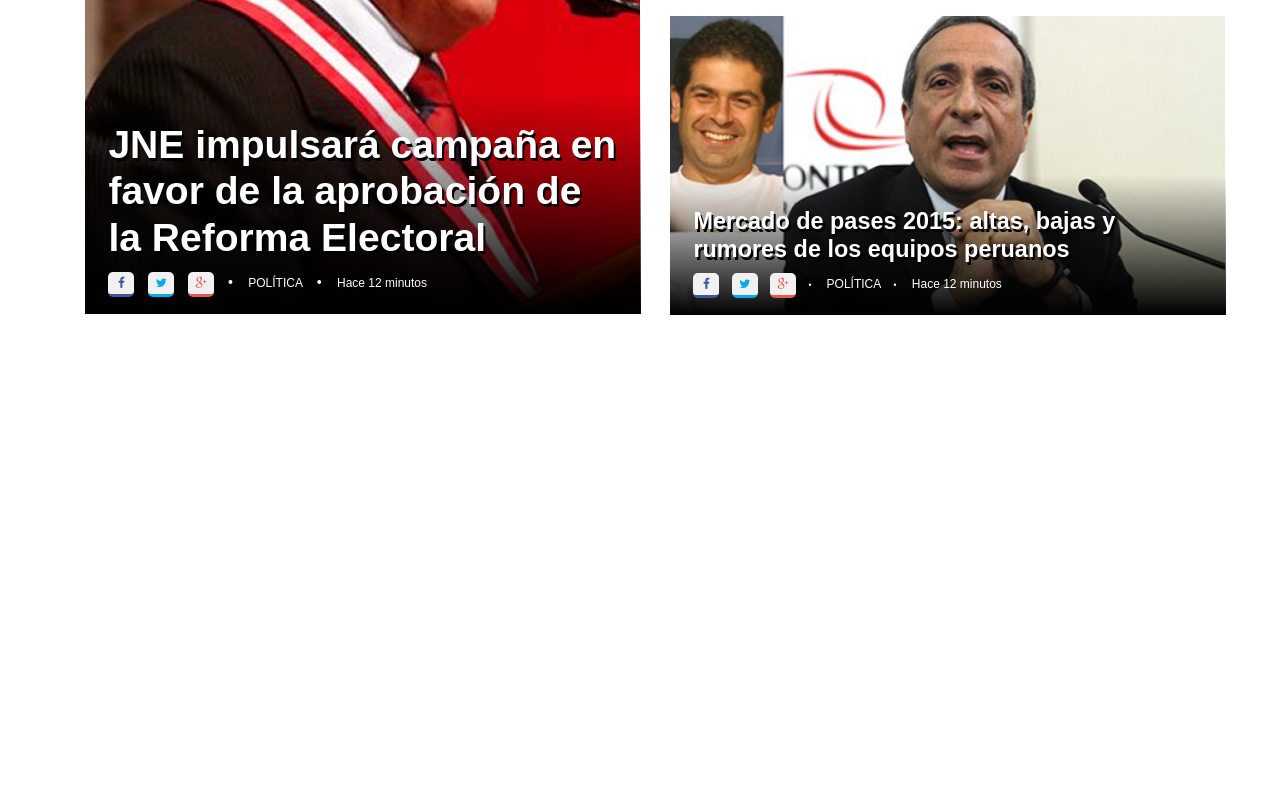
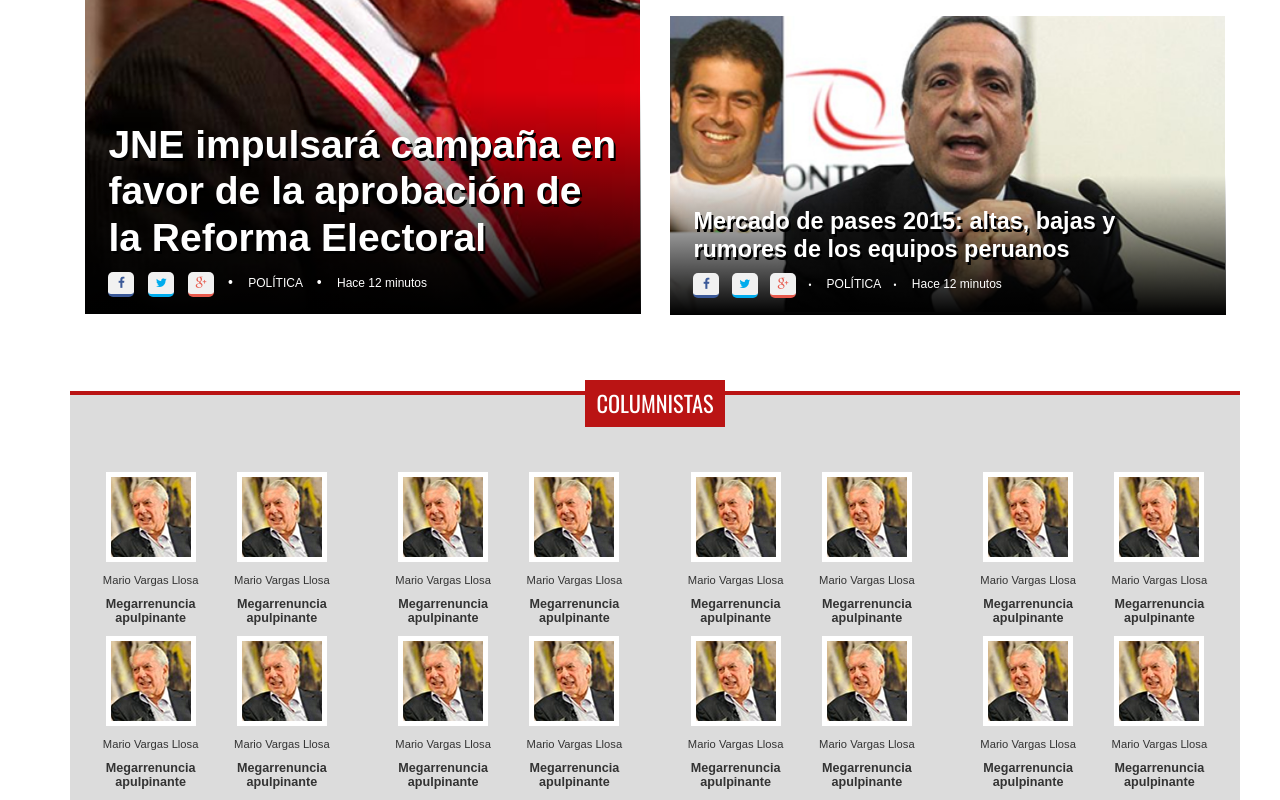
Before and after one commit to bluedem0n/republica, a plain HTML site: page index.html in a window 1280 px wide. Shown: the part 875-1675 px from the top of the page. Before the commit the page ends 1236 px from the top, so only its background shows below. Drawn offline with nearby package versions, Linux system fonts and the light colour scheme.

Commit message:
Integrando columnistas

```diff
--- a/css/main.css
+++ b/css/main.css
@@ -104,3 +104,34 @@
 	color: #4078C0;
 	text-decoration: underline;
 }
+/*Columnistas*/
+.columnistas{
+    border-top: 4px solid #ba1414;
+    margin-top: 30px;
+    text-align: center;
+    position: relative;
+    background-color: gainsboro;
+}
+.columnistas div div h3{
+    background-color: #ba1414;
+    display: inline-block;
+    color: white;
+    padding:1%;
+    font-family: "Oswald";
+    font-size: 1.6em;
+    position: relative;
+    top: -35px;
+}
+.columnistas-principal img{
+    border: 5px solid white;
+}
+.columnistas-principal p{
+    font-size: 0.8em;
+    margin: 10% 0;
+}
+.columnistas-principal h6{
+    font-size: 0.9em;
+}
+.columnistas .row .col-md-3{
+    padding: 0 !important;
+}
--- a/index.html
+++ b/index.html
@@ -165,6 +165,112 @@
 			</div>
 		</div>
 	</section>
+    <!--Columnistas-->
+	<div class="container columnistas">
+		<div class="row">
+			<div class="col-md-12">
+				<h3>COLUMNISTAS</h3>
+			</div>
+			<div class="col-xs-6 col-sm-6 col-md-6 col-lg-3">
+				<div class="col-md-6 columnistas-principal">
+					<img src="image/img-columnistas.jpg">
+					<p>Mario Vargas Llosa</p>
+					<h6><b>Megarrenuncia apulpinante</b></h6>
+				</div>
+				<div class="col-md-6 columnistas-principal">
+					<img src="image/img-columnistas.jpg">
+					<p>Mario Vargas Llosa</p>
+					<h6><b>Megarrenuncia apulpinante</b></h6>
+				</div>
+			</div>
+			<div class="col-xs-6 col-sm-6 col-md-6 col-lg-3">
+				<div class="col-md-6 columnistas-principal">
+					<img src="image/img-columnistas.jpg">
+					<p>Mario Vargas Llosa</p>
+					<h6><b>Megarrenuncia apulpinante</b></h6>
+				</div>
+				<div class="col-md-6 columnistas-principal">
+					<img src="image/img-columnistas.jpg">
+					<p>Mario Vargas Llosa</p>
+					<h6><b>Megarrenuncia apulpinante</b></h6>
+				</div>
+			</div>
+			<div class="col-xs-6 col-sm-6 col-md-6 col-lg-3">
+				<div class="col-md-6 columnistas-principal">
+					<img src="image/img-columnistas.jpg">
+					<p>Mario Vargas Llosa</p>
+					<h6><b>Megarrenuncia apulpinante</b></h6>
+				</div>
+				<div class="col-md-6 columnistas-principal">
+					<img src="image/img-columnistas.jpg">
+					<p>Mario Vargas Llosa</p>
+					<h6><b>Megarrenuncia apulpinante</b></h6>
+				</div>
+			</div>
+			<div class="col-xs-6 col-sm-6 col-md-6 col-lg-3">
+				<div class="col-md-6 columnistas-principal">
+					<img src="image/img-columnistas.jpg">
+					<p>Mario Vargas Llosa</p>
+					<h6><b>Megarrenuncia apulpinante</b></h6>
+				</div>
+				<div class="col-md-6 columnistas-principal">
+					<img src="image/img-columnistas.jpg">
+					<p>Mario Vargas Llosa</p>
+					<h6><b>Megarrenuncia apulpinante</b></h6>
+				</div>
+			</div>
+		</div>
+		<div class="row">
+			<div class="col-xs-6 col-sm-6 col-md-6 col-lg-3">
+				<div class="col-md-6 columnistas-principal">
+					<img src="image/img-columnistas.jpg">
+					<p>Mario Vargas Llosa</p>
+					<h6><b>Megarrenuncia apulpinante</b></h6>
+				</div>
+				<div class="col-md-6 columnistas-principal">
+					<img src="image/img-columnistas.jpg">
+					<p>Mario Vargas Llosa</p>
+					<h6><b>Megarrenuncia apulpinante</b></h6>
+				</div>
+			</div>
+			<div class="col-xs-6 col-sm-6 col-md-6 col-lg-3">
+				<div class="col-md-6 columnistas-principal">
+					<img src="image/img-columnistas.jpg">
+					<p>Mario Vargas Llosa</p>
+					<h6><b>Megarrenuncia apulpinante</b></h6>
+				</div>
+				<div class="col-md-6 columnistas-principal">
+					<img src="image/img-columnistas.jpg">
+					<p>Mario Vargas Llosa</p>
+					<h6><b>Megarrenuncia apulpinante</b></h6>
+				</div>
+			</div>
+			<div class="col-xs-6 col-sm-6 col-md-6 col-lg-3">
+				<div class="col-md-6 columnistas-principal">
+					<img src="image/img-columnistas.jpg">
+					<p>Mario Vargas Llosa</p>
+					<h6><b>Megarrenuncia apulpinante</b></h6>
+				</div>
+				<div class="col-md-6 columnistas-principal">
+					<img src="image/img-columnistas.jpg">
+					<p>Mario Vargas Llosa</p>
+					<h6><b>Megarrenuncia apulpinante</b></h6>
+				</div>
+			</div>
+			<div class="col-xs-6 col-sm-6 col-md-6 col-lg-3">
+				<div class="col-md-6 columnistas-principal">
+					<img src="image/img-columnistas.jpg">
+					<p>Mario Vargas Llosa</p>
+					<h6><b>Megarrenuncia apulpinante</b></h6>
+				</div>
+				<div class="col-md-6 columnistas-principal">
+					<img src="image/img-columnistas.jpg">
+					<p>Mario Vargas Llosa</p>
+					<h6><b>Megarrenuncia apulpinante</b></h6>
+				</div>
+			</div>
+		</div>
+	</div>
 
     </div>
 	<script src="js/jquery.js"></script>
```
